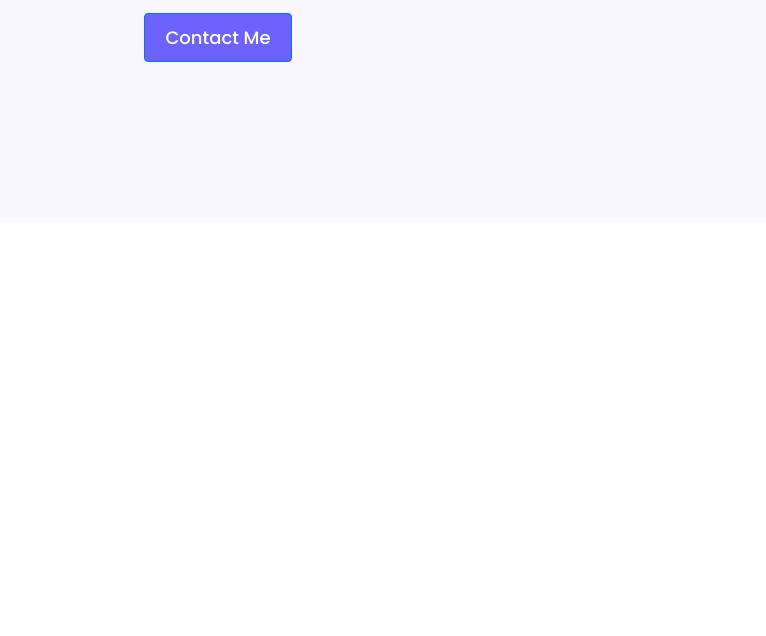
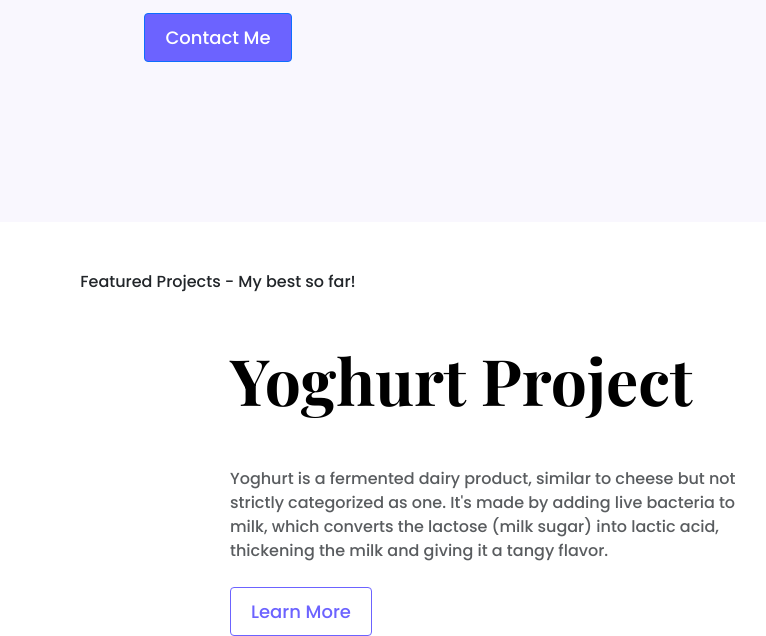
Before and after one commit to OriginalRelic/Portfoloo-project-responsive, a plain HTML site: page index.html in a window 1280 px wide. Shown: the part 388-1024 px from the top of the page, without its empty margins (422-1188 px from the left). Before the commit the page ends 800 px from the top, so only its background shows below. Drawn offline with nearby package versions, Linux system fonts and the light colour scheme; a web font is replaced by a local one.

Commit message:
Building the style of the front page

```diff
--- a/index.html
+++ b/index.html
@@ -37,5 +37,19 @@
         <a href="#" class="btn btn-primary">Contact Me</a>
       </div>
     </div>
+   <p class="text-center m-5">Featured Projects - My best so far!</p>
+    <div class="container">
+      <div class="row">
+      <div class="col-6"></div>
+      <div class="col-6">
+        <h2 class="mb-5">Yoghurt Project</h2>
+        <p class="mb-4 text-muted">Yoghurt is a fermented dairy product, similar to cheese but not strictly categorized as one. It's made by adding live bacteria to milk, which converts the lactose (milk sugar) into lactic acid, thickening the milk and giving it a tangy flavor.</p>
+        <a href="" class="btn btn-branding-outline">Learn More</a>
+      </div>
+      </div>
+
+
+  </div>
+
   </body>
 </html>
--- a/styles/styles.css
+++ b/styles/styles.css
@@ -21,8 +21,13 @@ h6 {
 h1 {
   font-size: 96px;
 }
+h2{
+  font-size: 64px;
+}
+
 p {
   font-weight: normal;
+  font-size: 16px;
 }
 
 .hero {
@@ -54,3 +59,14 @@ p {
   font-size: 18px;
   line-height: 27px;
 }
+
+.btn-branding-outline {
+  color: var(--branding-color);
+  border: 1px solid var(--branding-color);
+  padding: 10px 20px;
+  border-radius: 4px;
+  text-decoration: none;
+  font-size: 18px;
+  line-height: 27px;
+
+}
```
